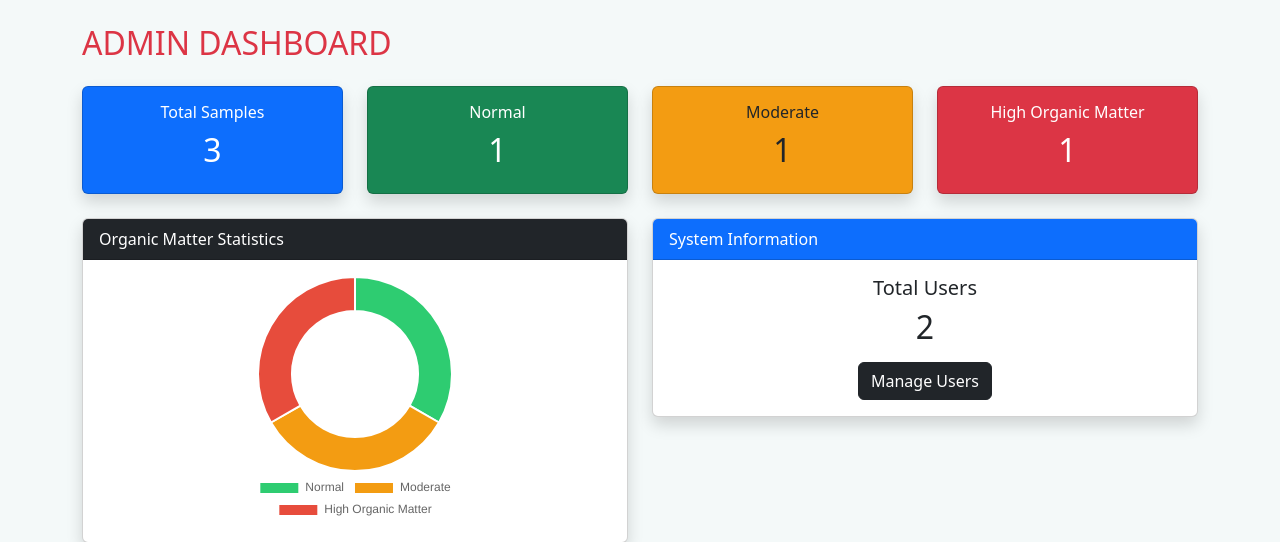
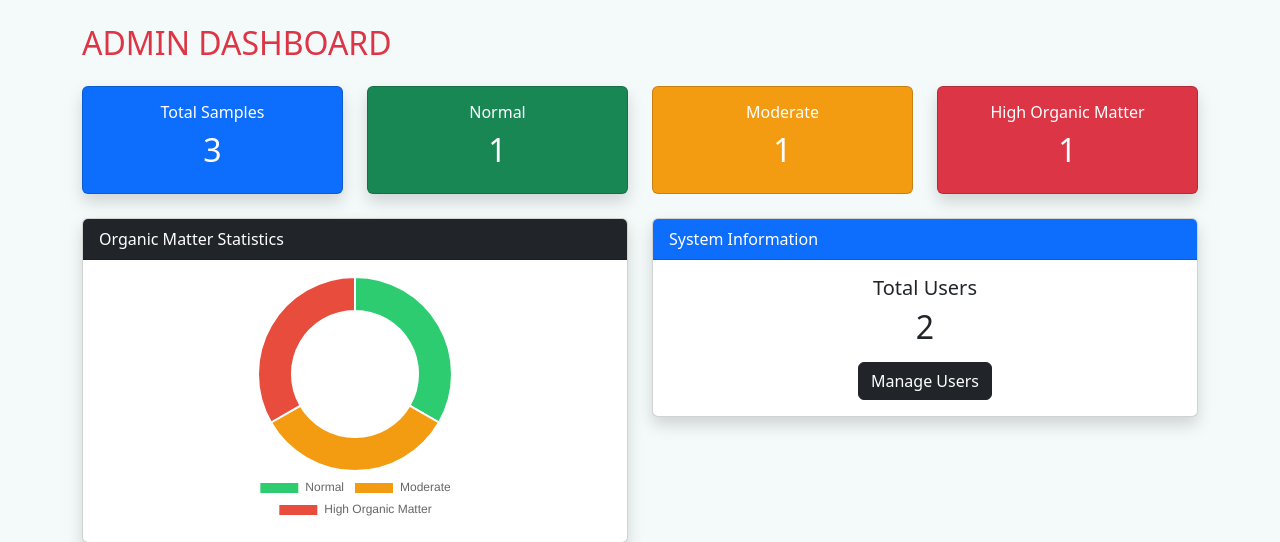
Before and after one commit to joshua762002/Organic-matter-detection-in-tilapya, a PHP site: page /admin_dashboard.php in a window 1280 px wide. Shown: the part 56-598 px from the top of the page. Run offline with PHP 8.4, Linux system fonts and the light colour scheme; a user stored in the database is signed in; data comes from the database, SQL or seed files in the repository.

Commit message:
nag change kog white puti

```diff
--- a/admin_dashboard.php
+++ b/admin_dashboard.php
@@ -114,7 +114,7 @@ Welcome, <?php echo htmlspecialchars($user['full_name']); ?> (ADMIN)
 </div>
 
 <div class="col-md-3">
-<div class="card text-dark shadow" style="background:#f39c12;">
+<div class="card text-white" style="background:#f39c12;">
 <div class="card-body text-center">
 <h6>Moderate</h6>
 <h2><?php echo $moderate; ?></h2>
```
